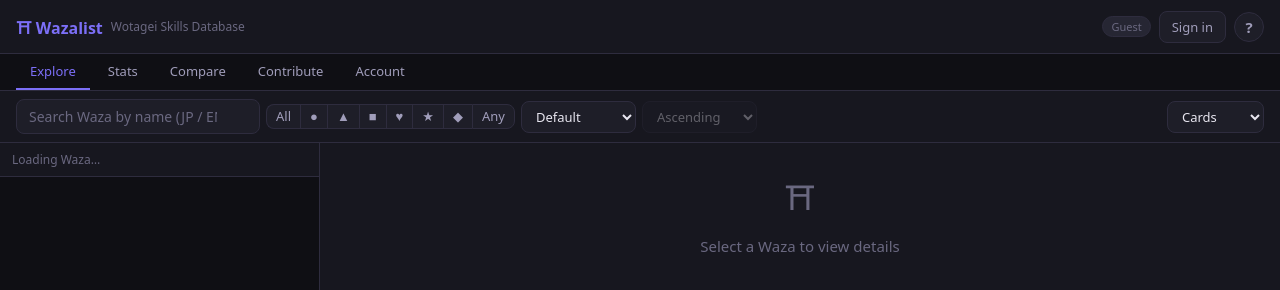
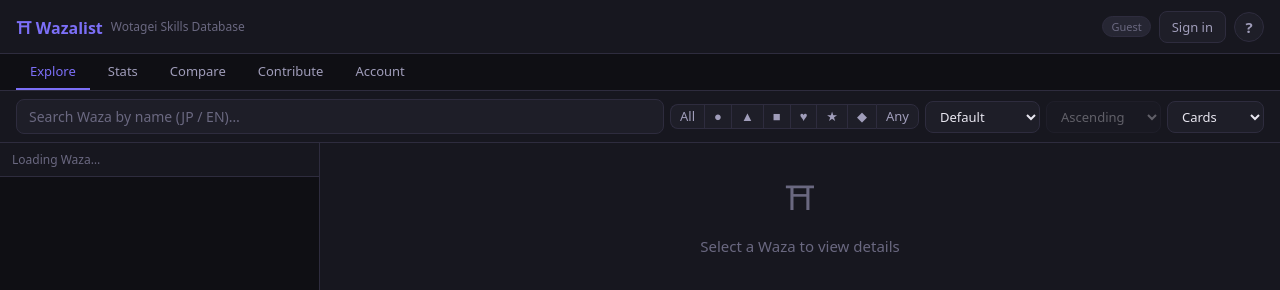
Before and after one commit to PaulYSE/wazalist-app, a website with bundled scripts: page public/index.html in a window 1280 px wide. Both pictures are taken after a click on the button "Continue as guest". Shown: the top 290 px of the page. Built offline with nearby package versions, Linux system fonts and the light colour scheme; a script that the page names is missing; files whose address does not match are found by name.

Commit message:
added flex to search bar

```diff
--- a/public/css/base.css
+++ b/public/css/base.css
@@ -183,6 +183,8 @@ a {
   position: relative;
   display: flex;
   align-items: center;
+  flex: 1;
+  min-width: 0;
 }
 
 .search-wrap #searchInput {
```
